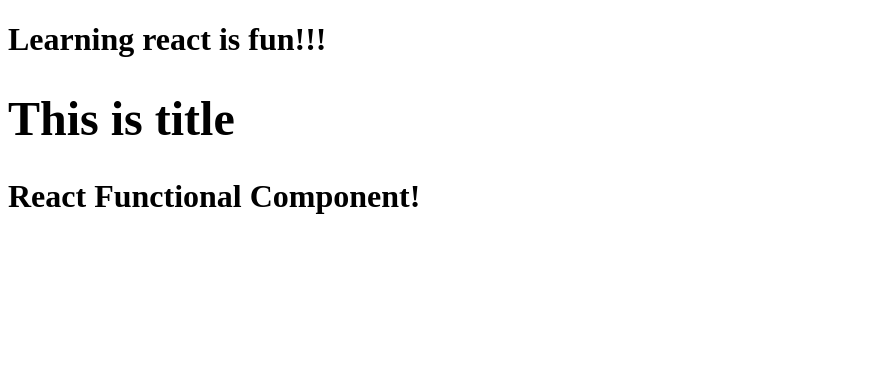
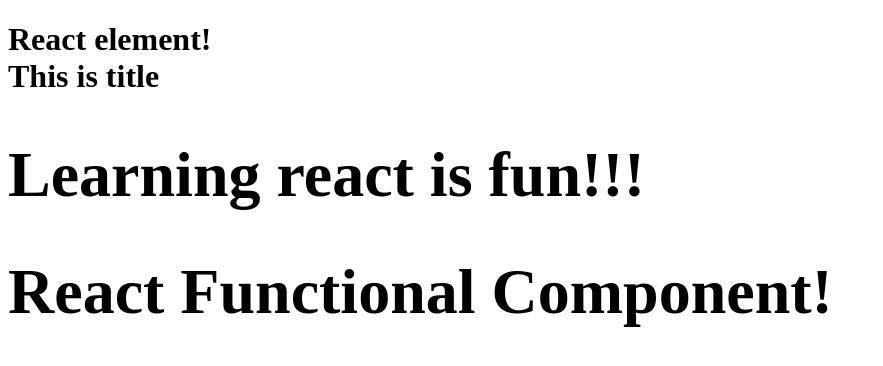
Before and after one commit to Santhoshmahanthi123/namaste-react, a React (Vite) app: page / in a window 1280 px wide. Shown: the top 366 px of the page, without its empty margins (0-883 px from the left). Built offline with nearby package versions, Linux system fonts and the light colour scheme.

Commit message:
different renderings

```diff
--- a/App.js
+++ b/App.js
@@ -7,7 +7,12 @@
 
 // element
 
-const title = <h1>This is title</h1>;
+let elem = (
+  <span>
+    React element! <br></br>
+  </span>
+);
+
 const HeadingComponent2 = () => {
   return <h1 className="body">React Functional Component!</h1>;
 };
@@ -15,9 +20,16 @@
 const HeadingComponent = () => (
   <div id="container">
     <Title />
-    <h2>{title}</h2>
     <h1 className="head">React Functional Component!</h1>
   </div>
 );
+
+const title = (
+  <h1 className="head">
+    {elem}
+    This is title
+    <HeadingComponent />
+  </h1>
+);
 const root = ReactDOM.createRoot(document.getElementById("root"));
-root.render(<HeadingComponent />);
+root.render(title);
```
